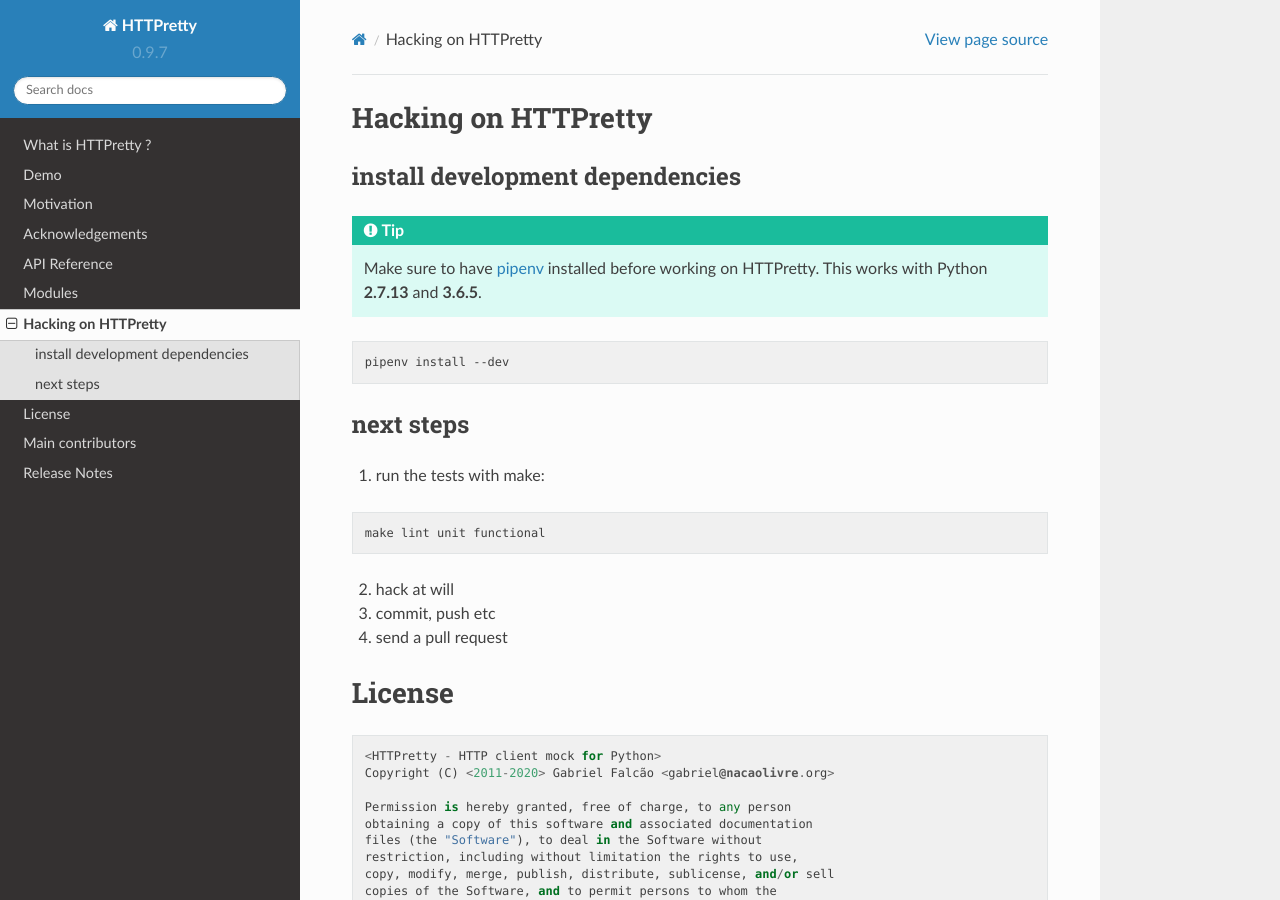
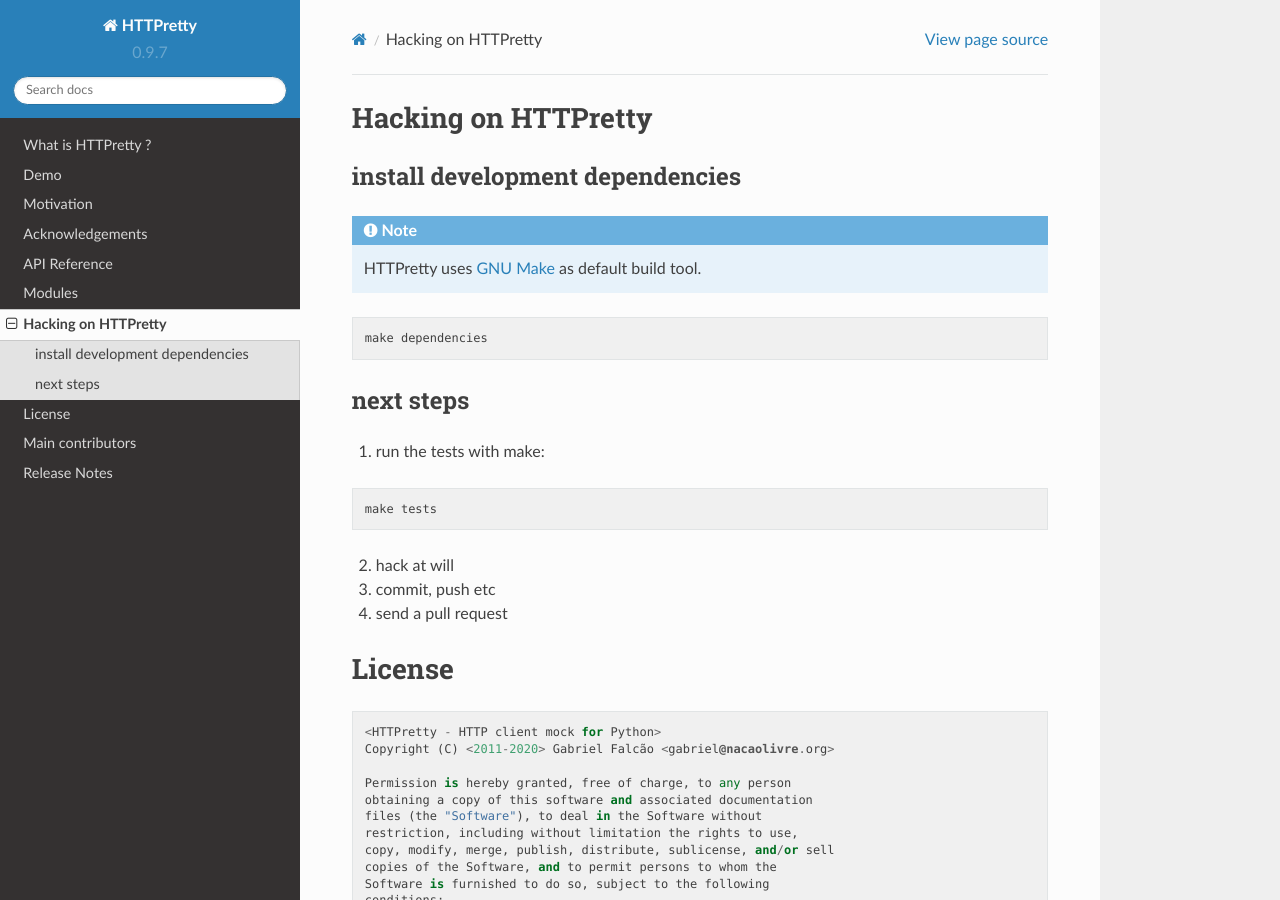
Before and after one commit to gabrielfalcao/HTTPretty, a Sphinx documentation site: the page built from docs/source/contributing.rst, in a window 1280 px wide and 900 px high. Built offline with Sphinx 7.4.7 and the Read the Docs theme 2.0.0, drawn with Linux system fonts in a browser that asks for light colours.

Commit message:
update contribution guide

```diff
--- a/docs/source/contributing.rst
+++ b/docs/source/contributing.rst
@@ -4,14 +4,15 @@
 install development dependencies
 --------------------------------
 
-.. tip:: Make sure to have `pipenv <https://docs.pipenv.org/>`_
-         installed before working on HTTPretty.
-         This works with Python **2.7.13** and **3.6.5**.
+
+.. note:: HTTPretty uses `GNU Make
+          <https://www.gnu.org/software/make/>`_ as default build
+          tool.
 
 
 .. code:: bash
 
-    pipenv install --dev
+    make dependencies
 
 
 next steps
@@ -21,11 +22,12 @@
 
 .. code:: bash
 
-   make lint unit functional
+   make tests
 
 2. hack at will
 3. commit, push etc
 4. send a pull request
+
 
 License
 =======
```
Also changed, not shown: 1 other file.
